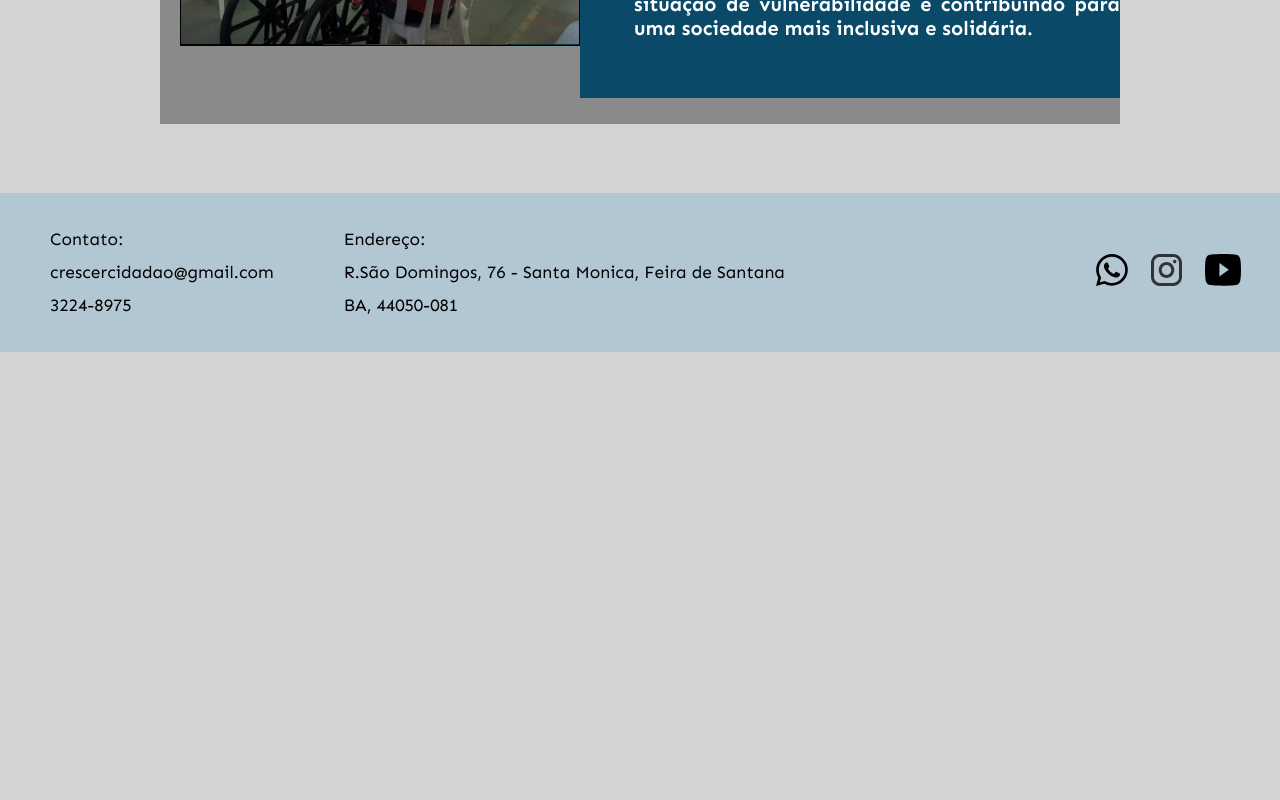
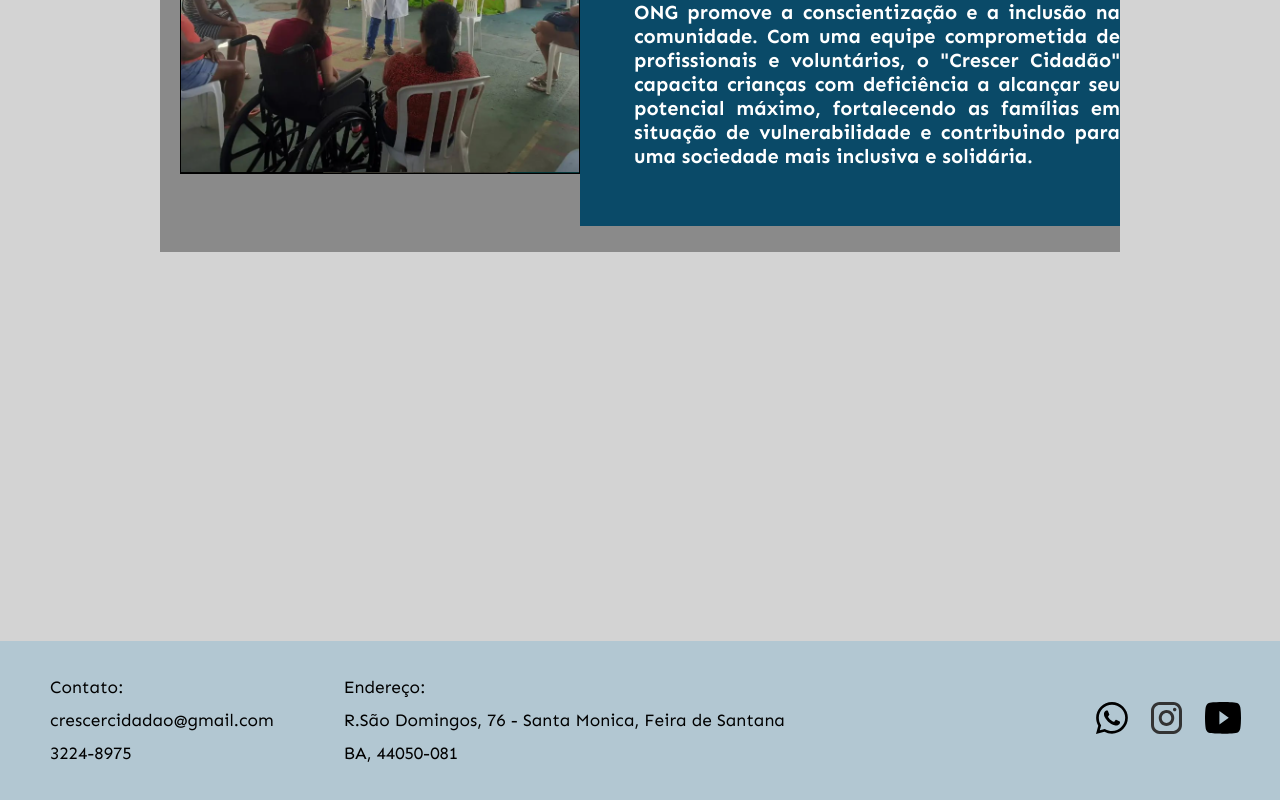
Before and after one commit to marcj19/Crescer-Ciddadao, a React (Vite) app: page / in a window 1280 px wide. Shown: the part 1338-2138 px from the top of the page. Before the commit the page ends 1690 px from the top, so only its background shows below. Built offline with nearby package versions, Linux system fonts and the light colour scheme.

Commit message:
five commit

```diff
--- a/src/components/carrosel.css
+++ b/src/components/carrosel.css
@@ -135,7 +135,7 @@ footer img{
     text-decoration: underline;
     display: flex;
     justify-content: center;
-    margin: auto;
+    margin-top: 10%;
 }
 
 footer p{
--- a/src/components/carrosel.jsx
+++ b/src/components/carrosel.jsx
@@ -11,6 +11,7 @@ import Instagram from "../assets/img/Icon-color.svg"
 import WhatsApp from "../assets/img/Vector.svg"
 import Youtube from "../assets/img/Youtube.svg"
 import { Swiper, SwiperSlide } from 'swiper/react'
+import {Footer} from '../components/footer'
 
 
 function Carrosel() {
@@ -79,32 +80,8 @@ function Carrosel() {
                     </div>
                 </div>
             </div>
-            <footer className='footer'>
-      <div className='footertxtmain'>
-      <div className='footertxt1'>
-        <p>Contato:</p>
-        <p>crescercidadao@gmail.com</p>
-        <p>3224-8975</p>
-      </div>
-      <div className='footertxt2'>
-        <p>Endereço:</p>
-        <p>R.São Domingos, 76 - Santa Monica, Feira de Santana</p>
-        <p>BA, 44050-081</p>
-      </div>
-      </div>
 
-      <div className='imgfooter'>
-      <a href="https://www.whatsapp.com/" target="_blank" rel="noopenner noreferrer">
-      <img src={WhatsApp} alt='footerW'/>
-      </a>
-      <a href="https://www.instagram.com/" target="_blank" rel="noopener noreferrer">
-      <img src={Instagram} alt='footerI'/>
-      </a>
-      <a href="https://www.youtube.com/" target="_blank" rel="noopener noreferrer">
-      <img src={Youtube} alt='footerY'/>
-      </a>
-      </div>
-    </footer>
+            < Footer />
         </>
     )
 }
--- a/src/components/footer.css
+++ b/src/components/footer.css
@@ -4,6 +4,7 @@
     padding: 30px;
     display: flex;
     justify-content: space-between;
+    margin-top: 25%;
   }
 
   .footertxtmain{
--- a/src/pages/Doacao.jsx
+++ b/src/pages/Doacao.jsx
@@ -6,7 +6,7 @@ import Retangulo2 from "../assets/img/retangulo-2.svg"
 import abacaxi from "../assets/img/abacaxi.svg"
 import moeda from "../assets/img/moeda.svg"
 import roupa from "../assets/img/roupa.svg"
-import { Footer } from '../components/footer'
+import {Footer} from '../components/footer'
 
 
 export const Doacao = () => {
@@ -48,7 +48,7 @@ export const Doacao = () => {
             </div>
     </section>
 
-
+    < Footer />
 
     </>
   )
--- a/src/pages/doacao.css
+++ b/src/pages/doacao.css
@@ -3,7 +3,6 @@
 .sec-quem-somos .quem-somos{
     height: 130px;
     margin-top: -30px;
-
 }
 
 .layer img{
@@ -33,7 +32,7 @@
     width: 100%;
     display: flex;
     flex-direction: column;
-    height: 690px;
+    height: 800px;
     font-size: 40px;
     text-align: center;
     background-color: rgba(20, 244, 83, 1);
@@ -101,7 +100,7 @@
     border-radius: 50px;
     transition: 0.7s all ease-in-out;
     font-family: "Sen", sans-serif;
-    margin-top: 10%;
+    margin-top: 5%;
     background-color: #e8f1e9;
     box-shadow: 4px 4px 6px 0;
     color: rgb(4, 4, 4);
```
